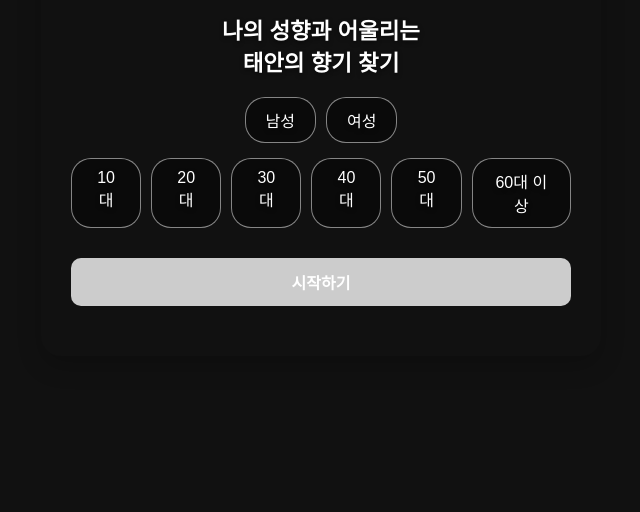
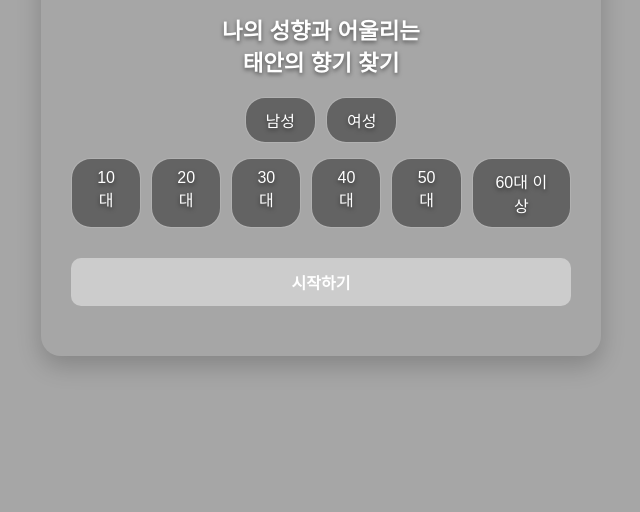
Before and after one commit to makanature2023-code/mbti-app, a plain HTML site: page index.html in a window 1280 px wide. Shown: the part 288-800 px from the top of the page, without its empty margins (319-959 px from the left). Drawn offline with Linux system fonts and the light colour scheme; a web font is replaced by a local one.

Commit message:
Update index.html

```diff
--- a/index.html
+++ b/index.html
@@ -7,7 +7,7 @@
   <link rel="stylesheet" href="style.css">
   <link rel="manifest" href="manifest.json">
 </head>
-<body>
+<body style="background-color: transparent;">
 
   <!-- Start Screen -->
   <div id="start-screen" class="screen active">
```
